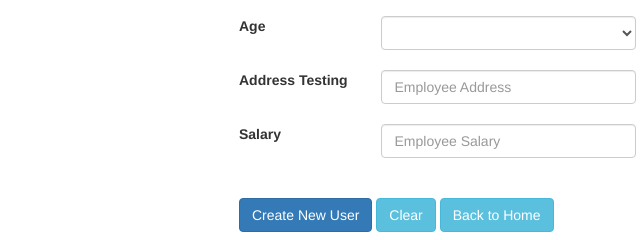
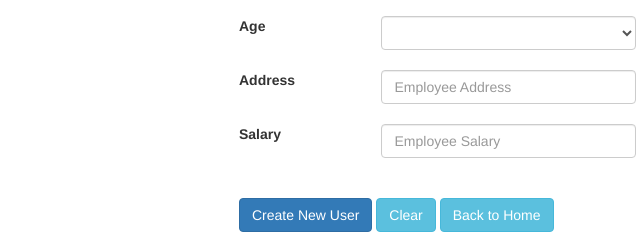
Before and after one commit to karthickak2016/myproject, a plain HTML site: page index.html in a window 1280 px wide. Shown: the part 244-484 px from the top of the page, 226-866 px from the left. Drawn offline with nearby package versions, Linux system fonts and the light colour scheme.

Commit message:
Update index.html

```diff
--- a/index.html
+++ b/index.html
@@ -84,7 +84,7 @@
 				</div>
 				<br>
 				<div class="row">
-					<div class="col-sm-2"><label for="address">Address Testing</label></div>
+					<div class="col-sm-2"><label for="address">Address</label></div>
 					<div class="col-sm-4"><input type="address" class="form-control" id="address" placeholder="Employee Address" required></div>
 				</div>
 				<br>
```
